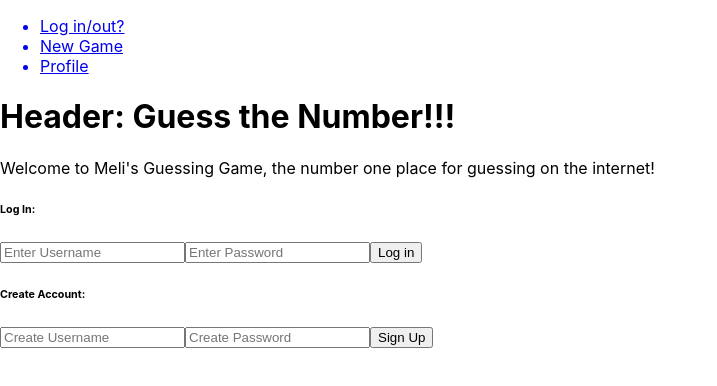
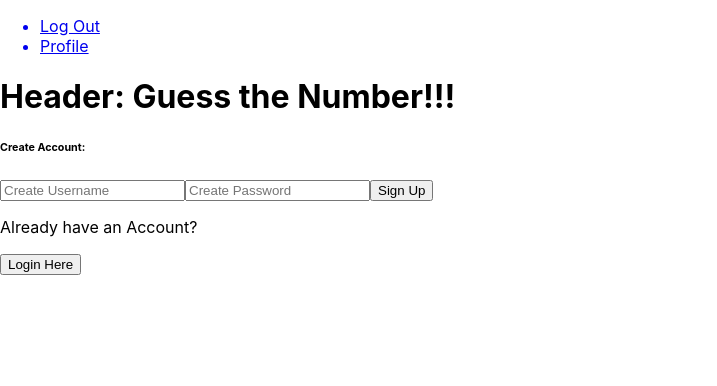
Before and after one commit to matt-green1/overunder_frontend, a React (Create React App) app: page / in a window 1280 px wide. Shown: the top 386 px of the page, without its empty margins (0-717 px from the left). Built offline with nearby package versions, Linux system fonts and the light colour scheme.

Commit message:
thursday midday

```diff
--- a/src/App.js
+++ b/src/App.js
@@ -5,27 +5,98 @@ import MainContainer from './Containers/MainContainer'
 import NavBar from './Components/NavBar'
 import LoginForm from './Components/LoginForm'
 import Header from './Components/Header'
-import { Route, Switch } from 'react-router-dom'
+import { Route, Switch, withRouter } from 'react-router-dom'
 import UserProfile from './Components/UserProfile'
-import GameContainer from './Containers/GameContainer'
+import SignupForm from './Components/SignupForm'
+
 
 //remember - install react router dom with: npm install react-router-dom
 
-function App() {
+class App extends React.Component {
+
+  state = {
+    currentUser : null
+  }
+
+  loginHandler = (userInfo) => {
+
+      let configObj = {
+        method: 'POST',
+        headers: {
+          'Content-Type': 'application/json',
+          'Accept': 'application/json',
+        },
+        body: JSON.stringify({user: userInfo})
+      }
+
+
+      fetch('http://localhost:3000/api/v1/login', configObj)
+        .then(response => response.json())
+        .then(data => this.setState({currentUser: data.user }, ()=> this.props.history.push("/")))
+
+   }
+
+    createHandler = (userInfo) => {
+
+        let configObj = {
+          method: 'POST',
+          headers: {
+            'Content-Type': 'application/json',
+            'Accept': 'application/json',
+          },
+          body: JSON.stringify({user: userInfo})
+        }
+
+
+        fetch('http://localhost:3000/api/v1/new', configObj)
+          .then(response => response.json())
+          .then(data => this.setState({currentUser: data.user }), ()=> console.log(this.props))
+
+    }
+
+
+  render() {
+    //console.log(this.state.currentUser)
     return (
         <>
-      {/* this is where Tashawn had Navbar but maybe we should hide it until someone logs in? */}
-      <NavBar />
+          <NavBar currentUser={this.state.currentUser} />
           <Header />
 
           <Switch>
-          <Route path="/postlogin" render={() => <MainContainer /> } />
-          <Route path="/users/1" render={() => <UserProfile /> } />
-          <Route path="/newgame" render={() => <GameContainer /> } />
-          <Route path="/" render={() => <LoginForm/> } />
+              {this.state.currentUser
+                ?
+                <>
+                  <Route path="/" render={() => <MainContainer /> } />
+                  <Route path="/user" render={() => <UserProfile /> } />
+                </>
+                :
+                <>
+                  <Route exact path="/login" render={() => <LoginForm loginHandler={this.loginHandler} /> } />
+                  <Route exact path="/" render={() => <SignupForm createHandler={this.createHandler}/> } />
+                </>
+              }
+
           </Switch>
         </>
       );
   }
+}
 
-export default App;
+export default withRouter(App);
+
+
+{/* <Switch>
+              {this.state.currentUser
+                ?
+                <>
+                  <Route path="/" render={() => <MainContainer /> } />
+                  <Route path="/user" render={() => <UserProfile /> } />
+                </>
+                :
+                <>
+                  <Route exact path="/login" render={() => <LoginForm loginHandler={this.loginHandler} /> } />
+                  <Route exact path="/" render={() => <SignupForm createHandler={this.createHandler}/> } />
+                </>
+              }
+
+          </Switch> */}
--- a/src/Components/LoginForm.js
+++ b/src/Components/LoginForm.js
@@ -1,42 +1,36 @@
 //Wasn't sure if we put both sign up and log in on same form or have them separated out
 
 import React from 'react'
+import { Route, Switch, withRouter } from 'react-router-dom'
 
 class LoginForm extends React.Component {
 
     state = {
-        loginname: "",
-        loginname: "",
-        newname: "",
-        newpw: ""
+        username: "",
+        password: ""
     }
 
     changeHelper = (e) => {
         this.setState({...this.state, [e.target.name]:e.target.value })
     }
 
-    //***forms need Submit Handlers - didn't want to string too much together before we understand routes
+    submitHelper = (e) => {
+        e.preventDefault()
+        this.props.loginHandler(this.state)
+    }
 
     render(){
         return(
             <>
 
-                <p>Welcome to Meli's Guessing Game, the number one place for guessing on the internet!</p>
+                <p>Log in Form!</p>
 
                 <h6>Log In:</h6>
-                <form>
-                    <input name="loginname" type="text" placeholder="Enter Username" value={this.state.loginname} onChange={this.changeHelper} />
-                    <input name="loginpw" type="text" placeholder="Enter Password" value={this.state.loginpw} onChange={this.changeHelper} />
+                <form onSubmit={this.submitHelper}>
+                    <input name="username" type="text" placeholder="Enter Username" value={this.state.username} onChange={this.changeHelper} />
+                    <input name="password" type="text" placeholder="Enter Password" value={this.state.password} onChange={this.changeHelper} />
                     <input type="submit" value="Log in"/>
                 </form>
-
-                <h6>Create Account:</h6>
-                <form>
-                    <input name="newname" type="text" placeholder="Create Username" value={this.state.newname} onChange={this.changeHelper} />
-                    <input name="newpw" type="text" placeholder="Create Password" value={this.state.newpw} onChange={this.changeHelper} />
-                    <input type="submit" value="Sign Up"/>
-                </form>
-
 
             </>
         )
@@ -44,4 +38,4 @@ class LoginForm extends React.Component {
 }
 
 
-export default LoginForm
+export default withRouter(LoginForm)
--- a/src/Components/NavBar.js
+++ b/src/Components/NavBar.js
@@ -1,18 +1,29 @@
 import React from 'react'
 import { NavLink } from 'react-router-dom'
 
-function NavBar() {
+function NavBar(props) {
     return (
         <ul>
+            {props.currentUser ?
+
             <NavLink to="/">
-                <li>Log in/out?</li>
+                <li>Log in</li>
             </NavLink>
 
+            :
+
             <NavLink to="/">
-                <li>New Game</li>
+                <li>Log Out</li>
             </NavLink>
 
-            <NavLink to="/">
+            }
+
+
+            {/* <NavLink to="/newgame">
+                <li>New Game</li>
+            </NavLink> */}
+
+            <NavLink to="/users/1">
                 <li>Profile</li>
             </NavLink>
         </ul>
--- /dev/null
+++ b/src/Components/SignupForm.js
@@ -0,0 +1,43 @@
+import React from 'react'
+import { withRouter } from 'react-router-dom'
+
+
+class SignupForm extends React.Component {
+
+    state = {
+        username: "",
+        password: ""
+    }
+
+    changeHelper = (e) => {
+        this.setState({...this.state, [e.target.name]:e.target.value })
+    }
+
+    submitHelper = (e) => {
+        e.preventDefault()
+        this.props.createHandler(this.state)
+    }
+
+    goToLogin = () => {
+        this.props.history.push("/login")
+    }
+
+    render() {
+        return (
+            <>
+                <h6>Create Account:</h6>
+                <form onSubmit={this.submitHelper}>
+                    <input name="username" type="text" placeholder="Create Username" value={this.state.newname} onChange={this.changeHelper} />
+                    <input name="password" type="text" placeholder="Create Password" value={this.state.newpw} onChange={this.changeHelper} />
+                    <input type="submit" value="Sign Up"/>
+                </form>
+
+                <p>Already have an Account?</p>
+                <button onClick={this.goToLogin}>Login Here</button>
+            </>
+        )
+    }
+
+}
+
+export default withRouter(SignupForm)
--- a/src/Containers/MainContainer.js
+++ b/src/Containers/MainContainer.js
@@ -1,10 +1,24 @@
 import React from 'react'
+import GameContainer from './GameContainer'
+import { Route, Switch, withRouter } from 'react-router-dom'
+
 
 class MainContainer extends React.Component {
+
+    state = {
+        newgame: false
+    }
+
+    newgameHelper = () => {
+
+    }
+
     render() {
         return(
-
-            <h1>Main Container reporting for duty!</h1>
+            <>
+                <h1>Main Container reporting for duty!</h1>
+                <GameContainer newgameHelper={this.newgameHelper} />
+            </>
         )
 
     }
@@ -12,4 +26,4 @@ class MainContainer extends React.Component {
 
 }
 
-export default MainContainer
+export default withRouter(MainContainer)
```
Lines whose indentation alone changed are shown as unchanged.
